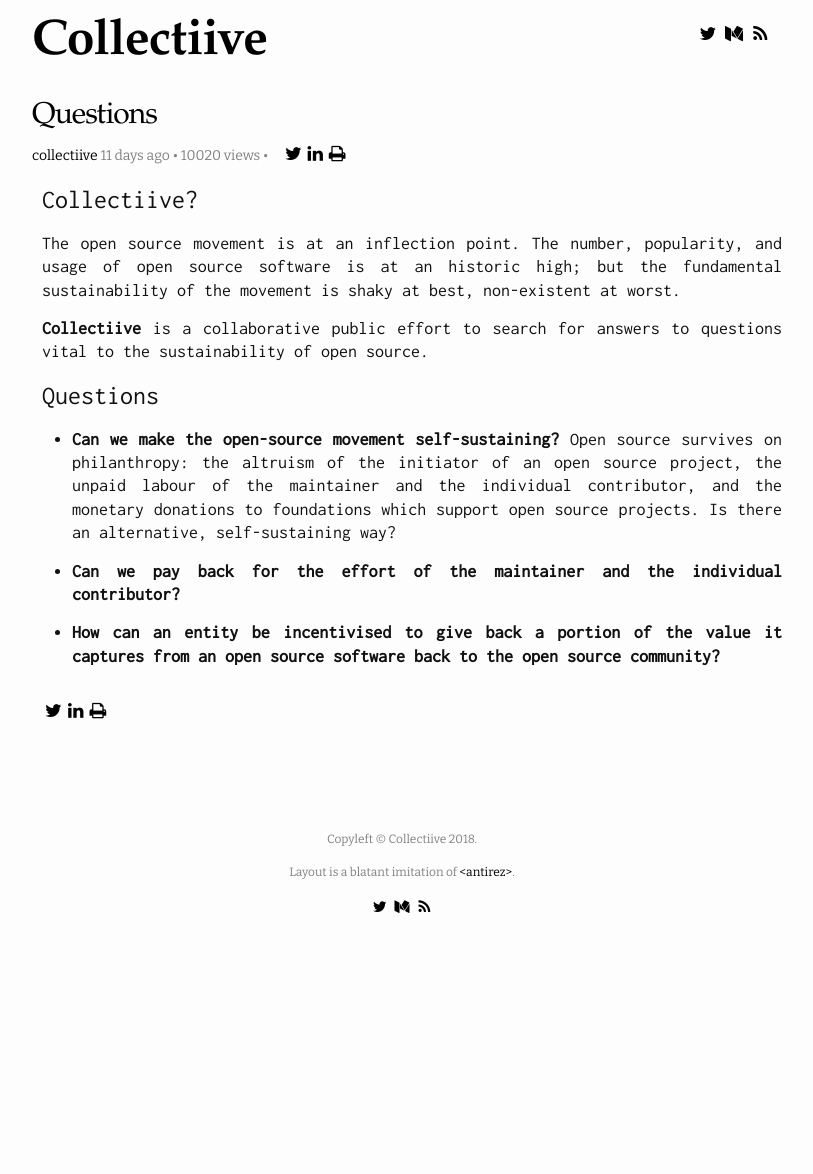
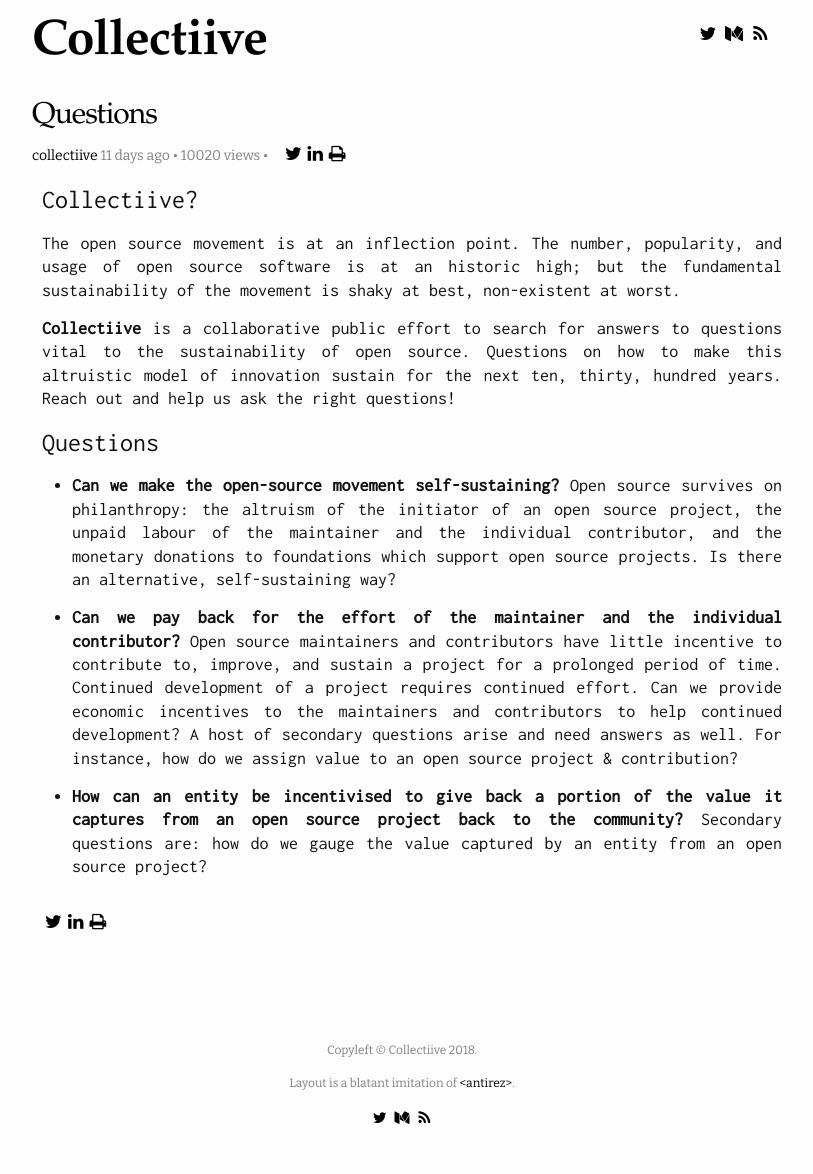
Before and after one commit to collectiive/collectiive.github.io, a Jekyll site: the page built from _posts/2018-12-01-questions.md, in a window 1280 px wide. Shown: the whole page, without its empty margins (238-1051 px from the left). Built offline with Jekyll 4.4.1, drawn with Linux system fonts in a browser that asks for light colours; nearby versions of some CDN libraries; comment, search, counter and statistics services are not loaded; before the commit the page ends 964 px from its top, so only the background shows below that.

Commit message:
More Substance to Questions

```diff
--- a/_posts/2018-12-01-questions.md
+++ b/_posts/2018-12-01-questions.md
@@ -10,12 +10,14 @@ excerpt: "Open source software is eating the world. What is eating it from the i
 ### Collectiive?
 The open source movement is at an inflection point. The number, popularity, and usage of open source software is at an historic high; but the fundamental sustainability of the movement is shaky at best, non-existent at worst.
 
-**Collectiive** is a collaborative public effort to search for answers to questions vital to the sustainability of open source.
+**Collectiive** is a collaborative public effort to search for answers to questions vital to the sustainability of open source. Questions on how to make this altruistic model of innovation sustain for the next ten, thirty, hundred years. Reach out and help us ask the right questions!
 
 ### Questions
 - **Can we make the open-source movement self-sustaining?**
 Open source survives on philanthropy: the altruism of the initiator of an open source project, the unpaid labour of the maintainer and the individual contributor, and the monetary donations to foundations which support open source projects. Is there an alternative, self-sustaining way?
 
 - **Can we pay back for the effort of the maintainer and the individual contributor?**
+Open source maintainers and contributors have little incentive to contribute to, improve, and sustain a project for a prolonged period of time. Continued development of a project requires continued effort. Can we provide economic incentives to the maintainers and contributors to help continued development? A host of secondary questions arise and need answers as well. For instance, how do we assign value to an open source project & contribution?
 
-- **How can an entity be incentivised to give back a portion of the value it captures from an open source software back to the open source community?**
+- **How can an entity be incentivised to give back a portion of the value it captures from an open source project back to the community?**
+Secondary questions are: how do we gauge the value captured by an entity from an open source project?
```
